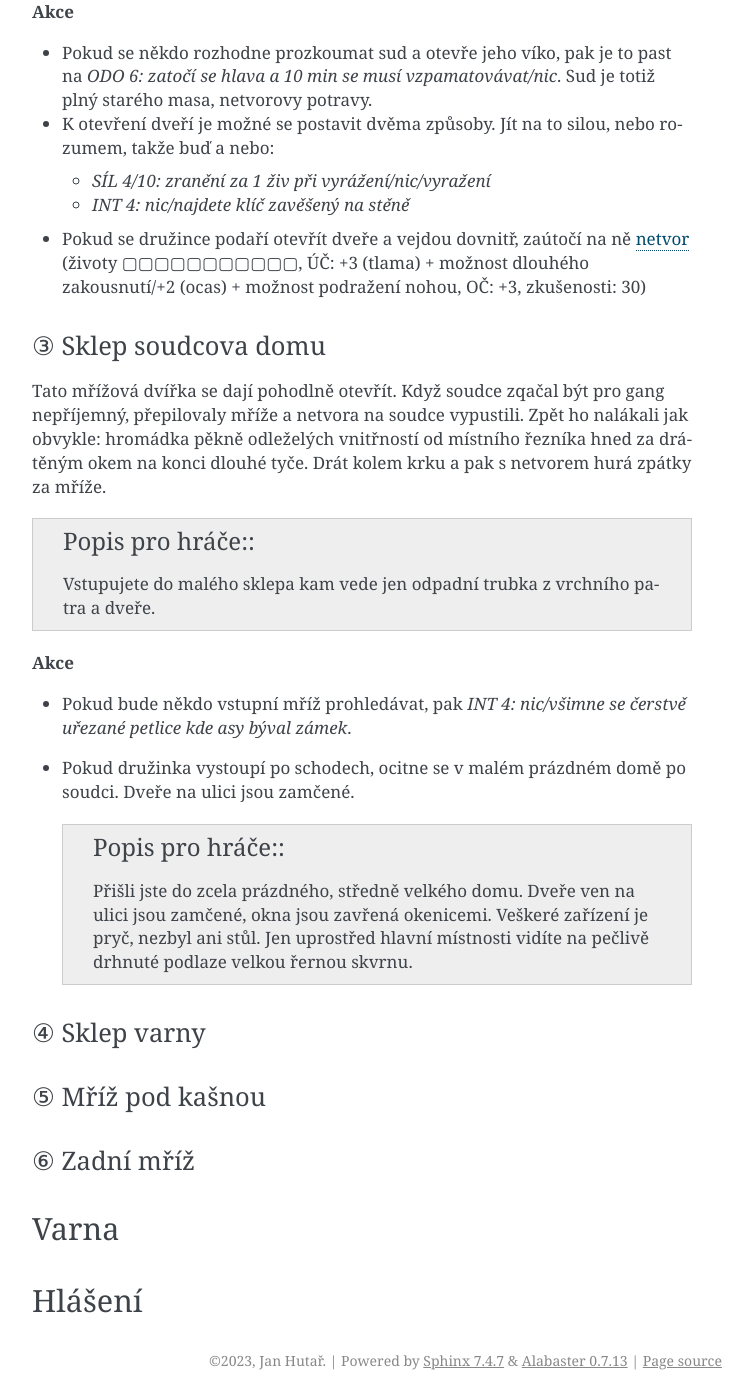
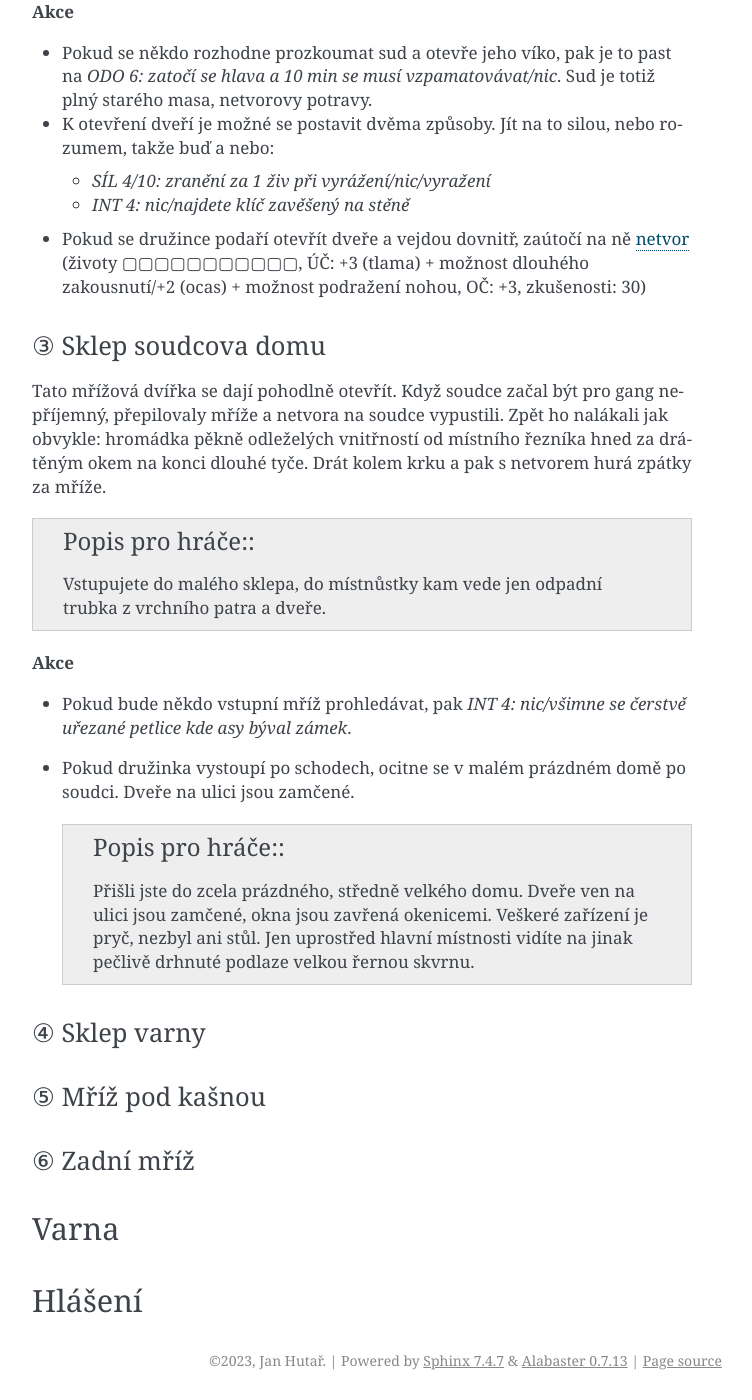
Before and after one commit to jhutar/nasdracak, a Sphinx documentation site: the page built from docs/source/dobrodruzstvi/duha_ve_meste/index.rst, in a window 1280 px wide and 1400 px high, scrolled down 3937 px. Shown: the whole window, without its empty margins (388-1140 px from the left). Built offline with Sphinx 7.4.7, drawn with Linux system fonts in a browser that asks for light colours.

Commit message:
feat: Drobnosti

```diff
--- a/docs/source/dobrodruzstvi/duha_ve_meste/index.rst
+++ b/docs/source/dobrodruzstvi/duha_ve_meste/index.rst
@@ -125,11 +125,11 @@ Tady gang chová netvora. Mladého, ale vražedného krokodýla.
 ③ Sklep soudcova domu
 ---------------------
 
-Tato mřížová dvířka se dají pohodlně otevřít. Když soudce zqačal být pro gang nepříjemný, přepilovaly mříže a netvora na soudce vypustili. Zpět ho nalákali jak obvykle: hromádka pěkně odleželých vnitřností od místního řezníka hned za drátěným okem na konci dlouhé tyče. Drát kolem krku a pak s netvorem hurá zpátky za mříže.
+Tato mřížová dvířka se dají pohodlně otevřít. Když soudce začal být pro gang nepříjemný, přepilovaly mříže a netvora na soudce vypustili. Zpět ho nalákali jak obvykle: hromádka pěkně odleželých vnitřností od místního řezníka hned za drátěným okem na konci dlouhé tyče. Drát kolem krku a pak s netvorem hurá zpátky za mříže.
 
 .. admonition:: Popis pro hráče:
 
-   Vstupujete do malého sklepa kam vede jen odpadní trubka z vrchního patra a dveře.
+   Vstupujete do malého sklepa, do místnůstky kam vede jen odpadní trubka z vrchního patra a dveře.
 
 **Akce**
 
@@ -138,7 +138,7 @@ Tato mřížová dvířka se dají pohodlně otevřít. Když soudce zqačal bý
 
   .. admonition:: Popis pro hráče:
 
-     Přišli jste do zcela prázdného, středně velkého domu. Dveře ven na ulici jsou zamčené, okna jsou zavřená okenicemi. Veškeré zařízení je pryč, nezbyl ani stůl. Jen uprostřed hlavní místnosti vidíte na pečlivě drhnuté podlaze velkou řernou skvrnu.
+     Přišli jste do zcela prázdného, středně velkého domu. Dveře ven na ulici jsou zamčené, okna jsou zavřená okenicemi. Veškeré zařízení je pryč, nezbyl ani stůl. Jen uprostřed hlavní místnosti vidíte na jinak pečlivě drhnuté podlaze velkou řernou skvrnu.
 
 ④ Sklep varny
 -------------
```
